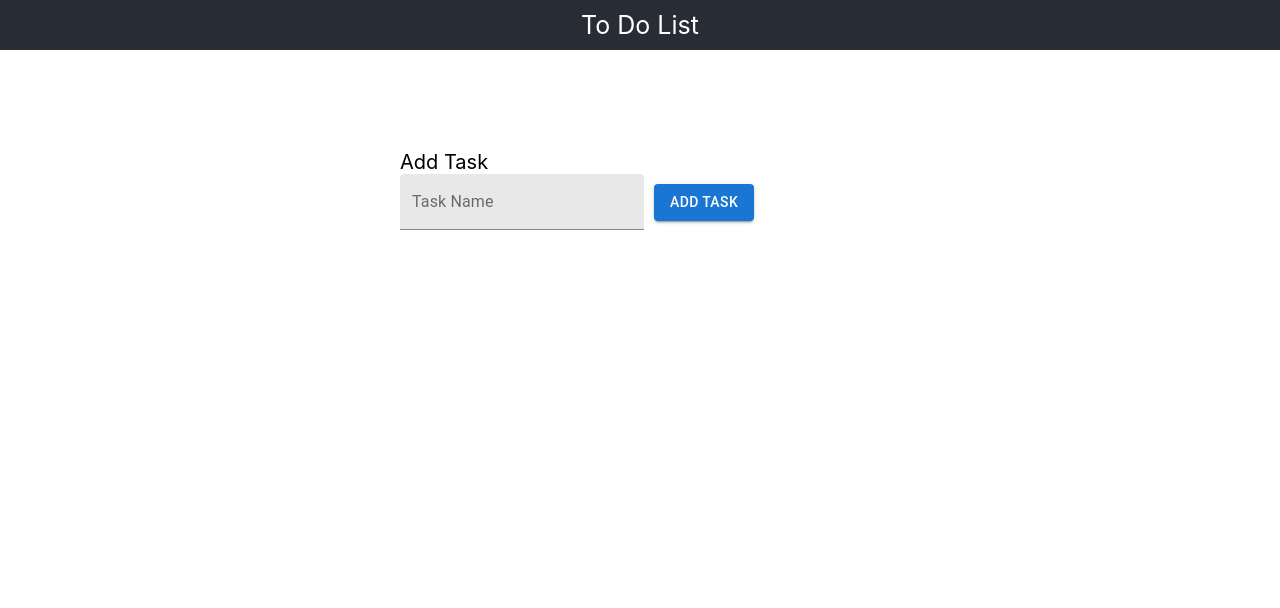
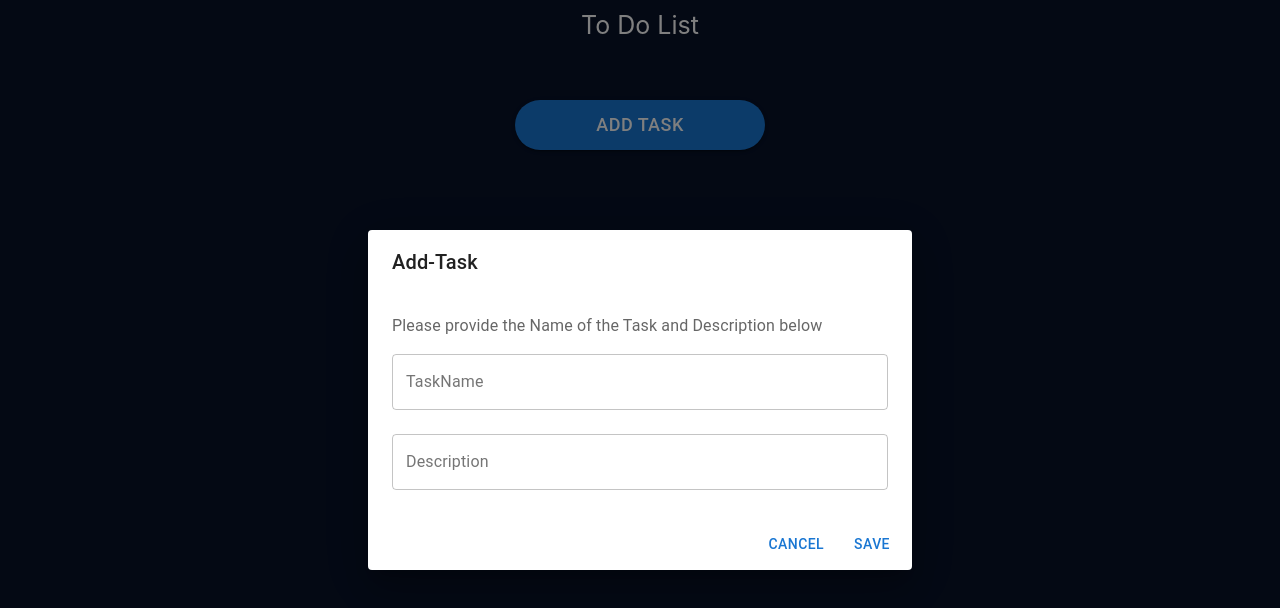
Before and after one commit to Darshan-v2/React-App, a React (Create React App) app in the folder To-Do-app/: page / in a window 1280 px wide. Both pictures are taken after a click on the button "ADD TASK". Shown: the top 608 px of the page. Built offline with nearby package versions, Linux system fonts and the light colour scheme.

Commit message:
Todo App

```diff
--- a/To-Do-app/src/App.css
+++ b/To-Do-app/src/App.css
@@ -1,22 +1,42 @@
-#btn-add {
-  margin-left: 10px;
-  margin-top: 10px;
+body{
+  background-color: #081229;
+}
+
+.btn-flex {
+  display: flex;
+  flex-wrap: wrap;
+  justify-content: center;
+  padding: 50px;
+}
+
+#btn-addtask {
+  width: 250px;
+  height: 50px;
+  border-radius: 50px;
+  font-size: 18px;
+}
+
+.taskList {
+  display: flex;
+  justify-content: center;
 }
 
 .task {
   display: flex;
-  padding: 10px 5px 10px 5px;
+  padding: 10px 15px 10px 5px;
   width: 40%;
-  height: 100%;
-  position: relative;
-  top: -50px;
-  left: 800px;
-  box-shadow: 1px 3px 7px #c7c7c7;
+  height: 50px;
+  box-shadow: 1px 3px 7px #626262;
   border-radius: 20px;
   justify-content: space-evenly;
   align-items: center;
-  flex-wrap: nowrap;
+  flex-wrap: wrap;
   margin-bottom: 20px;
+  background-color: white;
+}
+
+.tList {
+  display: flex;
 }
 
 #btn-delete {
@@ -27,8 +47,40 @@
   align-items: center;
   flex-wrap: nowrap;
   transition: 0.3s;
+  cursor: pointer;
 }
 
 #btn-delete:hover {
   transform: scale(1.2);
 }
+
+#btn-edit {
+  cursor: pointer;
+  transition: 0.3s;
+}
+
+#btn-edit:hover {
+  transform: scale(1.2);
+}
+
+#btn-agree{
+  color: red;
+}
+
+#tableHeader{
+  width: 40%;
+  position: relative;
+  top: -130px;
+  left: 552px;
+}
+
+#tableRow {
+  width: 50%;
+  background-color: white;
+}
+
+#tableRowAlign{
+  display: flex;
+  justify-content: center;
+  flex-wrap: wrap;
+}
--- a/To-Do-app/src/App.tsx
+++ b/To-Do-app/src/App.tsx
@@ -9,6 +9,7 @@ function App() {
     <>
       <Header />
       <AddTask />
+
     </>
   )
 }
--- a/To-Do-app/src/Components/AddTask.tsx
+++ b/To-Do-app/src/Components/AddTask.tsx
@@ -1,50 +1,102 @@
-import React, { ChangeEvent, useState } from 'react'
-import { Grid, TextField } from '@material-ui/core'
-import { makeStyles } from '@material-ui/core'
+import React, { useState } from 'react'
+import { Grid, TextField, makeStyles } from '@material-ui/core'
 import { ITask } from '../Interface'
 import TodoTaskList from './TodoTaskList'
 import { Button } from '@mui/material'
+import Dialog from '@mui/material/Dialog'
+import DialogActions from '@mui/material/DialogActions'
+import DialogContent from '@mui/material/DialogContent'
+import DialogContentText from '@mui/material/DialogContentText'
+import DialogTitle from '@mui/material/DialogTitle'
+import { useForm } from 'react-hook-form'
 
 const useStyles = makeStyles({
 
-    addTask: {
-        paddingLeft: '400px',
-        paddingTop: '100px'
-    },
-
-    addText: {
-        fontSize: '20px'
+    validText: {
+        fontSize: 13,
+        color: '#ee2b2b'
     }
 })
 
 function AddTask() {
 
-    const [task, setTask] = useState<string>("")
+    const classes = useStyles()
     const [todoList, setTodoList] = useState<ITask[]>([])
+    const [open, setOpen] = useState(false)
 
-    const handleChange = (event: ChangeEvent<HTMLInputElement>): void => {
-        setTask(event.target.value)
+    const handleClickOpen = () => {
+        reset()
+        setOpen(true)
+    }
+    const handleClose = () => {
+        reset()
+        setOpen(false)
     }
 
-    const addTask = (): void => {
+    const { register, handleSubmit, reset, formState: { errors } } = useForm<ITask>()
+    const onSubmit = (data: ITask) => {
         const id = todoList.length + 1
         const date = new Date()
-        const newTask = { taskName: task, id: id, date: date }
-        todoList.push(newTask)
-        // setTodoList([...todoList, newTask])
-        setTask("")
-
+        const newTask = { taskName: data.taskName, description: data.description, id: id, date: date }
+        // todoList.push(newTask)
+        setTodoList([...todoList, newTask])
+        reset()
+        handleClose()
     }
 
-    const classes = useStyles()
     return (
         <>
-            <Grid className={classes.addTask} >
-                <Grid className={classes.addText}> Add Task </Grid>
-                <TextField name="task" label="Task Name" variant="filled" value={task} onChange={handleChange}/>
-                <Button id='btn-add' variant="contained" onClick={addTask}>Add Task</Button>
-            </Grid >
-            <TodoTaskList todoList={todoList} setTodoList={setTodoList} />
+            <Grid>
+                <Grid className='btn-flex'>
+                    <Button id='btn-addtask' variant='contained' onClick={handleClickOpen}>Add Task</Button>
+                </Grid>
+
+                <TodoTaskList todoList={todoList} setTodoList={setTodoList} />
+
+                <Dialog open={open} onClose={handleClose}>
+
+                    <DialogTitle>Add-Task</DialogTitle>
+
+                    <form onSubmit={handleSubmit(onSubmit)}>
+                        <DialogContent>
+
+                            <DialogContentText>
+                                Please provide the Name of the Task and Description below
+                            </DialogContentText>
+
+                            <TextField
+                                {...register('taskName', { required: true })}
+                                autoFocus
+                                margin='normal'
+                                label='TaskName'
+                                id='TaskName'
+                                name='taskName'
+                                type='text'
+                                fullWidth
+                                variant='outlined' />
+                            {errors.taskName && <span className={classes.validText}>This field cannot be Empty</span>}
+
+                            <TextField
+                                {...register('description', { required: true })}
+                                autoFocus
+                                margin='normal'
+                                label='Description'
+                                id='description'
+                                name='description'
+                                type='text'
+                                fullWidth
+                                variant='outlined' />
+                            {errors.description && <span className={classes.validText}>This field cannot be Empty</span>}
+
+                        </DialogContent>
+
+                        <DialogActions>
+                            <Button onClick={handleClose}>Cancel</Button>
+                            <Button type='submit'>Save</Button>
+                        </DialogActions>
+                    </form>
+                </Dialog>
+            </Grid>
         </>
     )
 }
--- a/To-Do-app/src/Components/Header.tsx
+++ b/To-Do-app/src/Components/Header.tsx
@@ -4,7 +4,6 @@ import { Grid } from '@material-ui/core';
 
 const useStyles = makeStyles({
     header: {
-        backgroundColor: '#282c34',
         textAlign: 'center',
         color: 'white',
         fontSize: '25px',
--- a/To-Do-app/src/Components/TodoTask.tsx
+++ b/To-Do-app/src/Components/TodoTask.tsx
@@ -1,25 +1,147 @@
-import React from 'react'
+import React, { useState } from 'react'
 import { ITask } from '../Interface'
+import EditIcon from '@mui/icons-material/Edit'
 import HighlightOffIcon from '@mui/icons-material/HighlightOff'
-import { Grid, IconButton } from '@material-ui/core'
+import { Grid, TextField } from '@material-ui/core'
+import { Button } from '@material-ui/core'
+import Dialog from '@mui/material/Dialog'
+import DialogActions from '@mui/material/DialogActions'
+import DialogContent from '@mui/material/DialogContent'
+import DialogContentText from '@mui/material/DialogContentText'
+import DialogTitle from '@mui/material/DialogTitle'
+import { useForm} from "react-hook-form";
 
 interface IProps {
     task: ITask
+    description: string
     id: number
     date: Date
+
     onDelete(taskNameToDelete: number): void
+    onEdit(taskEditId: number, taskEditName: string, taskEditDescription: string): void
 }
 
-const TodoTask = ({ task, onDelete }: IProps) => {
+const TodoTask = ({ task, onDelete, onEdit }: IProps) => {
+
+    const [open, setOpen] = useState(false)
+    const [name, setName] = useState<string>(task.taskName)
+    const [description, setDescription] = useState<string>(task.description)
+    const { register, handleSubmit, formState, formState: { errors } } = useForm<ITask>({mode: 'onChange'})
+
+    const openDeleteModal = () => {
+        setOpen(true)
+    }
+
+    const closeDeleteModal = () => {
+        setOpen(false)
+    }
+
+    const [save, setSave] = useState(false)
+
+    const openEditModal = () => {
+        setSave(true)
+    }
+
+    const closeEditModal = () => {
+        setSave(false)
+    }
+
+    const onSave = (data:ITask) => {
+     console.log(data);
+        setName(data.taskName)
+        setDescription(data.description)
+    }
+
     return (
-        <Grid className='task'>
-            <Grid>{task.id}.</Grid>
-            <Grid>{task.taskName}</Grid>
-            <Grid>{task.date.toLocaleString()}</Grid>
-            <IconButton id='btn-delete' onClick={() => {
-                onDelete(task.id)
-                }}><HighlightOffIcon /></IconButton>
-        </Grid>
+        <>
+            <Grid className='taskList'>
+                <Grid className='task'>
+                    <Grid>{task.id}.</Grid>
+                    <Grid>{task.taskName}</Grid>
+                    <Grid>{task.description}</Grid>
+                    <Grid>{task.date.toLocaleString()}</Grid>
+                    <EditIcon onClick={openEditModal} id='btn-edit' />
+                    <HighlightOffIcon onClick={openDeleteModal} id='btn-delete' />
+                </Grid>
+            </Grid>
+
+            {/* Delete Dialog */}
+            <Dialog open={open} onClose={closeDeleteModal} >
+                <DialogTitle>
+                    {"Confirm Delete"}
+                </DialogTitle>
+                <DialogContent>
+                    <DialogContentText>
+                        Are you sure you want to delete?
+                    </DialogContentText>
+                </DialogContent>
+                <DialogActions>
+                    <Button onClick={closeDeleteModal}>Disagree</Button>
+                    <Button id="btn-agree" onClick={() => {
+                        onDelete(task.id); closeDeleteModal()
+                    }}>
+                        Agree
+                    </Button>
+                </DialogActions>
+            </Dialog>
+
+            {/* Edit Dialog */}
+
+            <Dialog open={save} onClose={closeEditModal}>
+                <form onSubmit={handleSubmit(onSave)}>
+                    <DialogTitle>Edit Task</DialogTitle>
+
+                    <DialogContent>
+                        <TextField
+                            {...register('taskName', { required: true })}
+                            autoFocus
+                            margin='normal'
+                            label='TaskName'
+                            name='taskName'
+                            type='text'
+                            fullWidth
+                            variant='outlined'
+                            value={name}
+
+                            // error
+                            onChange={(event: React.ChangeEvent<HTMLInputElement>) =>
+                                setName(event.target.value)
+                            }
+                        />
+                        {errors.taskName && <span>This field cannot be Empty</span>}
+                        <TextField
+                            {...register('description', { required: true })}
+                            autoFocus
+                            margin='normal'
+                            label='Description'
+                            name='description'
+                            type='text'
+                            fullWidth
+                            variant='outlined'
+                            value={description}
+                        onChange={(event: React.ChangeEvent<HTMLInputElement>) =>
+                            setDescription(event.target.value)
+                        }
+                        />
+                        {errors.description && <span>This field cannot be Empty</span>}
+                    </DialogContent>
+
+                    <DialogActions>
+                        <Button onClick={closeEditModal}>Cancel</Button>
+                        <Button type='submit' variant='contained' color='primary' disabled={!formState.isValid}
+                        onClick={() => {
+                            onEdit(task.id, name, description);
+                            // const multipleValues = getValues(["taskName", "description"]);
+                            closeEditModal();
+                        }}
+                        >
+                            Save</Button>
+                    </DialogActions>
+                </form>
+            </Dialog>
+
+
+        </>
     )
 }
 
--- a/To-Do-app/src/Interface.ts
+++ b/To-Do-app/src/Interface.ts
@@ -1,5 +1,6 @@
 export interface ITask {
     taskName: string
+    description: string
     id: number
     date: Date
 }
--- /dev/null
+++ b/To-Do-app/src/react-app-env.d.ts
@@ -0,0 +1 @@
+/// <reference types="react-scripts" />
--- a/To-Do-app/tsconfig.json
+++ b/To-Do-app/tsconfig.json
@@ -18,7 +18,7 @@
     "resolveJsonModule": true,
     "isolatedModules": true,
     "noEmit": true,
-    "jsx": "react-jsx"
+    "jsx": "preserve"
   },
   "include": [
     "src"
```
Also changed, not shown: To-Do-app/package.json (+5 -2 lines), To-Do-app/src/Components/TodoTaskList.tsx (+21 -6 lines), 2 other files (tests, documents, lock files or other folders).
